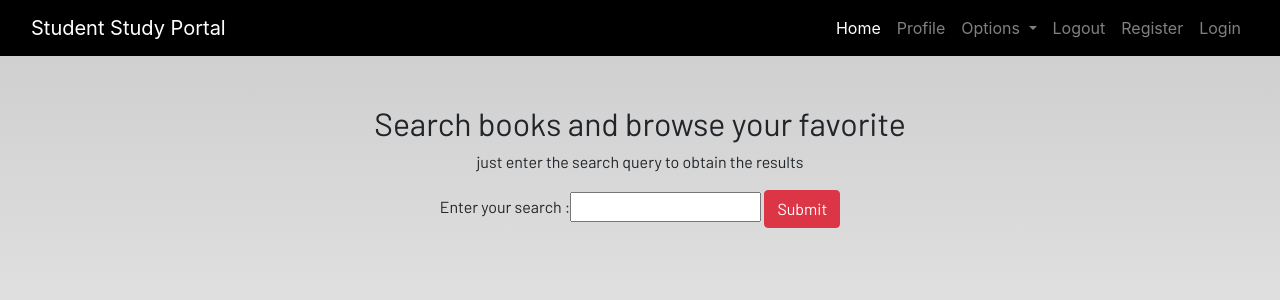
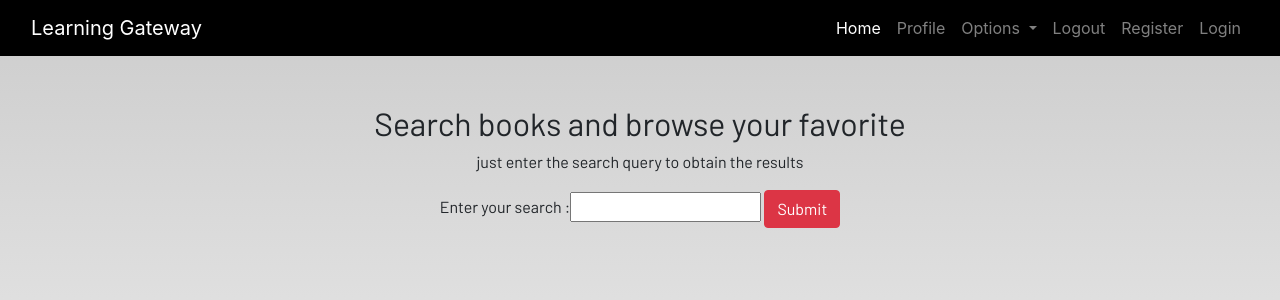
Before and after one commit to AnujaNikumbh/Learning_Gateway, a Django app: page /books in a window 1280 px wide. Shown: the top 300 px of the page. Run offline with Django 3.2, Linux system fonts and the light colour scheme; some libraries are stand-ins or nearby versions; some web fonts are replaced.

Commit message:
added home url to the base file

```diff
--- a/Dashboard/templates/dashboard/base.html
+++ b/Dashboard/templates/dashboard/base.html
@@ -20,7 +20,7 @@
   <header>   <!--navigation bar code -->
     <nav class="navbar navbar-expand-lg navbar-dark bg-dark">
       <div class="container-fluid">
-        <a class="navbar-brand" href="#">Student Study Portal</a>        <button class="navbar-toggler" type="button" data-bs-toggle="collapse" data-bs-target="#navbarSupportedContent"
+        <a class="navbar-brand" href="{% url 'home' %}">Learning Gateway</a>        <button class="navbar-toggler" type="button" data-bs-toggle="collapse" data-bs-target="#navbarSupportedContent"
           aria-controls="navbarSupportedContent" aria-expanded="false" aria-label="Toggle navigation">
           <span class="navbar-toggler-icon"></span>
         </button>
```
